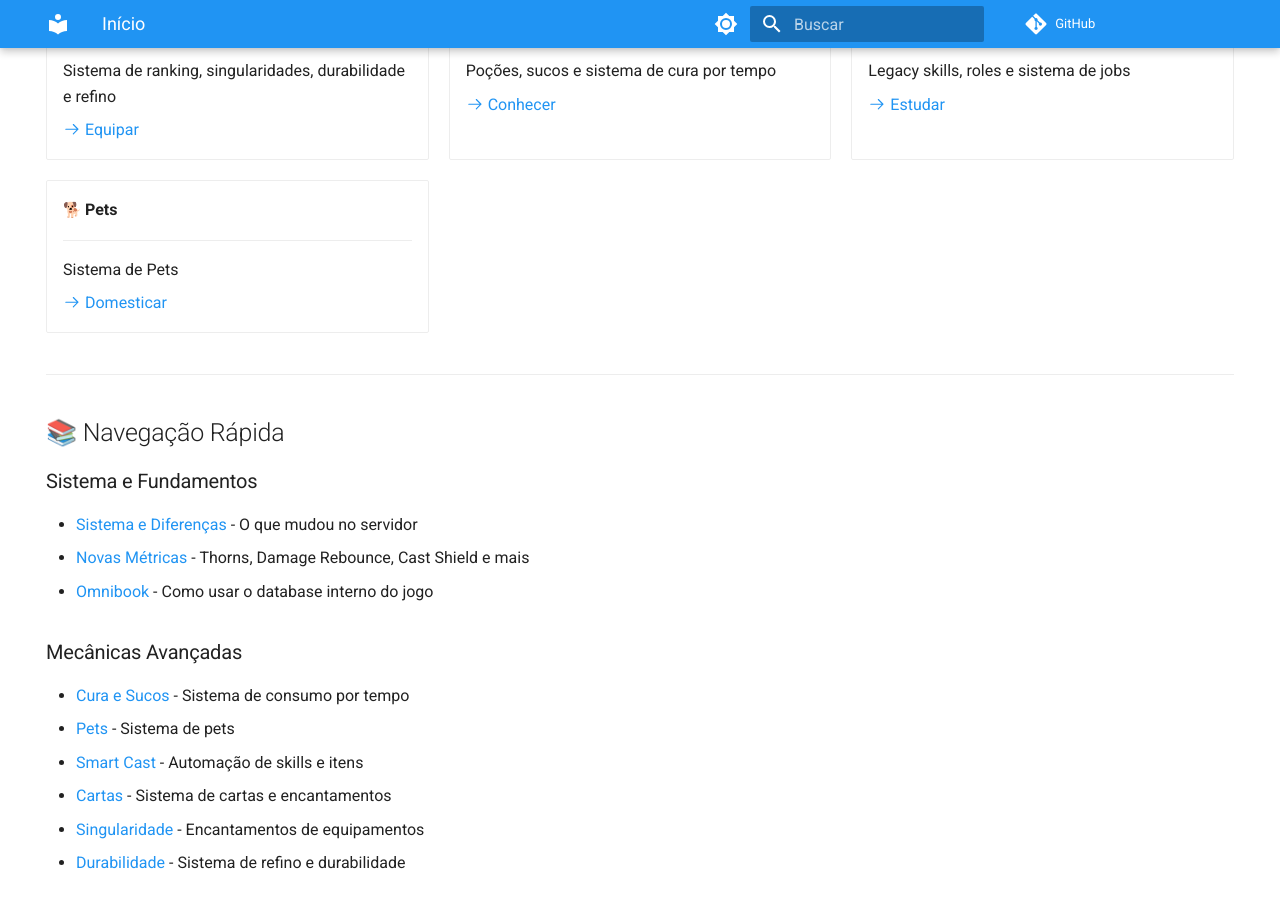
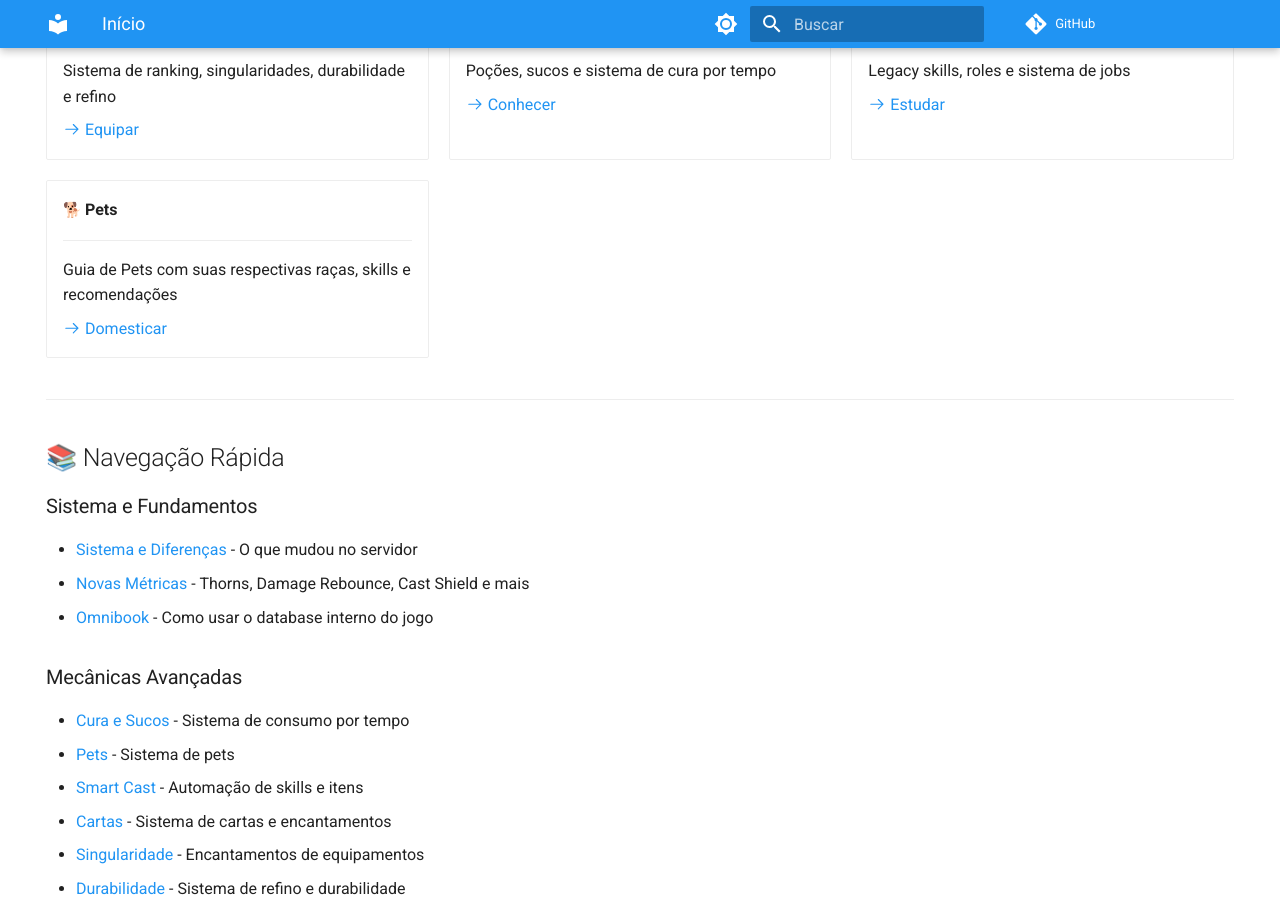
Before and after one commit to mythofyggdrasil/mythofyggdrasil.github.io, an MkDocs documentation site: the page built from docs/index.md, in a window 1280 px wide and 900 px high, scrolled down 526 px. Built offline with MkDocs 1.6.1 and Material for MkDocs 9.7.7, drawn with Linux system fonts in a browser that asks for light colours; emoji names are drawn with the system emoji font; comment, search, counter and statistics services are not loaded.

Commit message:
Update index.md

```diff
--- a/docs/index.md
+++ b/docs/index.md
@@ -64,7 +64,7 @@ hide:
 
     ---
 
-    Sistema de Pets
+    Guia de Pets com suas respectivas raças, skills e recomendações
 
     [:octicons-arrow-right-24: Domesticar](pets.md)
 
```
